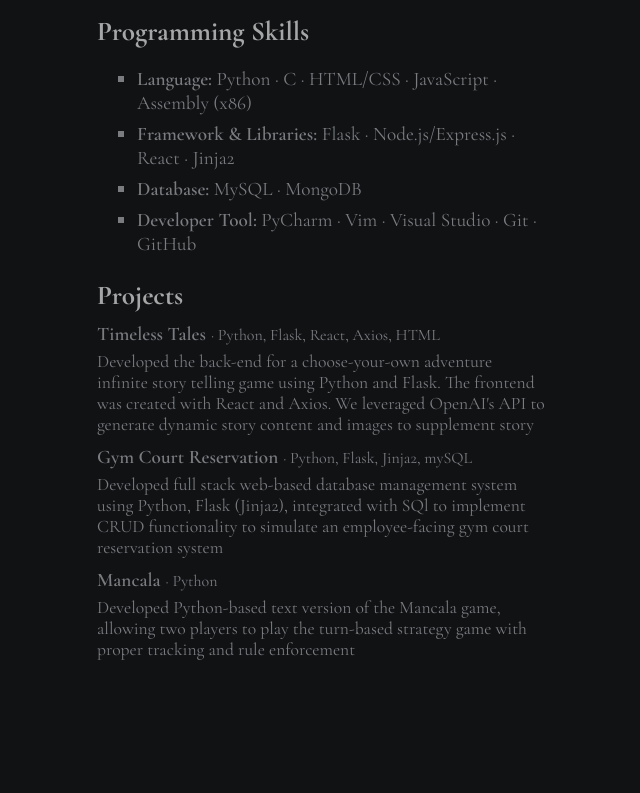
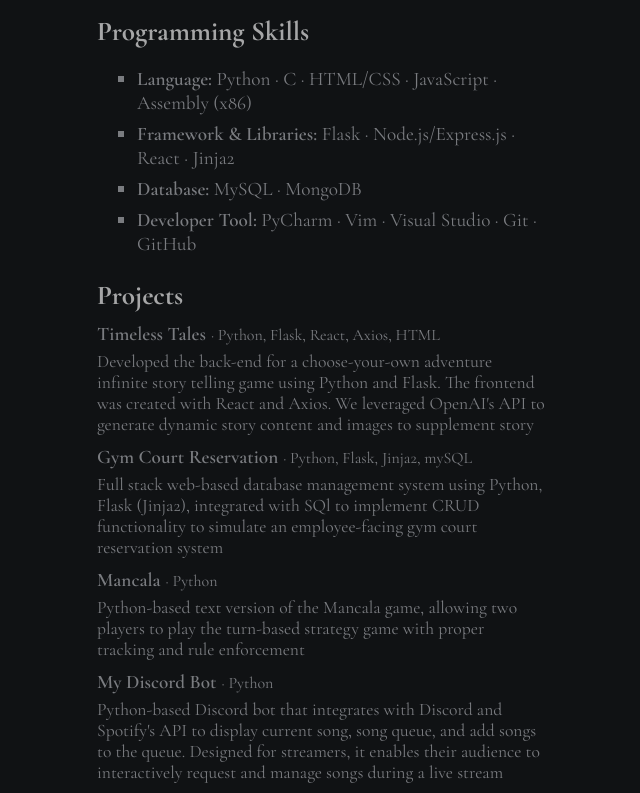
Before and after one commit to danielkimGH/danielkimGH.github.io, a plain HTML site: page index.html in a window 1280 px wide. Shown: the part 902-1695 px from the top of the page, without its empty margins (543-1183 px from the left). Before the commit the page ends 1572 px from the top, so only its background shows below. Drawn offline with nearby package versions, Linux system fonts and the light colour scheme.

Commit message:
Added My Discord Bot project

```diff
--- a/index.html
+++ b/index.html
@@ -68,10 +68,15 @@
                 <p>Developed the back-end for a choose-your-own adventure infinite story telling game using Python and Flask. The frontend was created with React and Axios. We leveraged OpenAI's API to generate dynamic story content and images to supplement story</p>
 
                 <span class="project-title"><a href="https://github.com/danielkimGH/gym-reservation" target="_blank">Gym Court Reservation</a></span>· Python, Flask, Jinja2, mySQL
-                <p>Developed full stack web-based database management system using Python, Flask (Jinja2), integrated with SQl to implement CRUD functionality to simulate an employee-facing gym court reservation system</p>
+                <p>Full stack web-based database management system using Python, Flask (Jinja2), integrated with SQl to implement CRUD functionality to simulate an employee-facing gym court reservation system</p>
 
                 <span class="project-title"><a href="https://github.com/danielkimGH/mancala" target="_blank">Mancala</a></span>· Python
-                <p>Developed Python-based text version of the Mancala game, allowing two players to play the turn-based strategy game with proper tracking and rule enforcement</p>
+                <p>Python-based text version of the Mancala game, allowing two players to play the turn-based strategy game with proper tracking and rule enforcement</p>
+
+                <span class="project-title"><a href="https://github.com/danielkimGH/mydiscordbot" target="_blank">My Discord Bot</a></span>· Python
+                <p>Python-based Discord bot that integrates with Discord and Spotify's API to display current song, song queue, and add songs to the queue. Designed for streamers, it enables their audience
+                to interactively request and manage songs during a live stream</p>
+
             </div>
         </div>
     </div>
```
